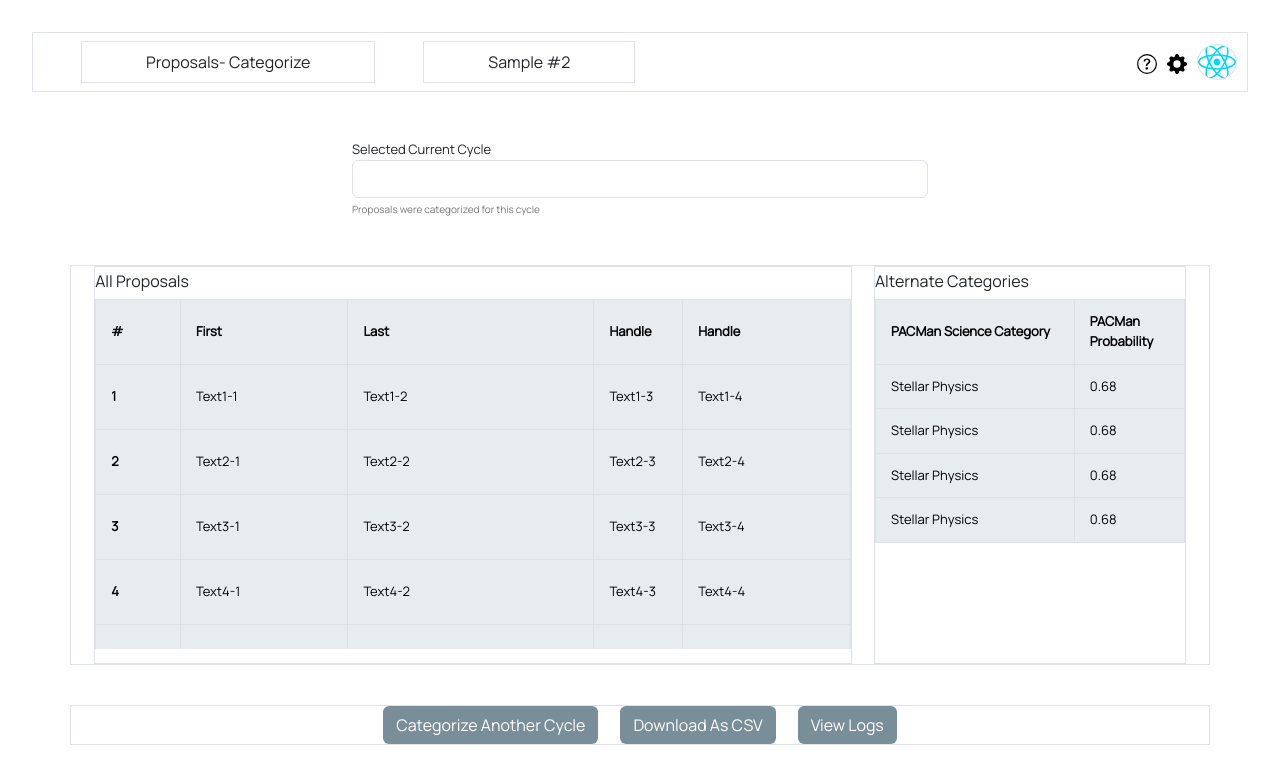
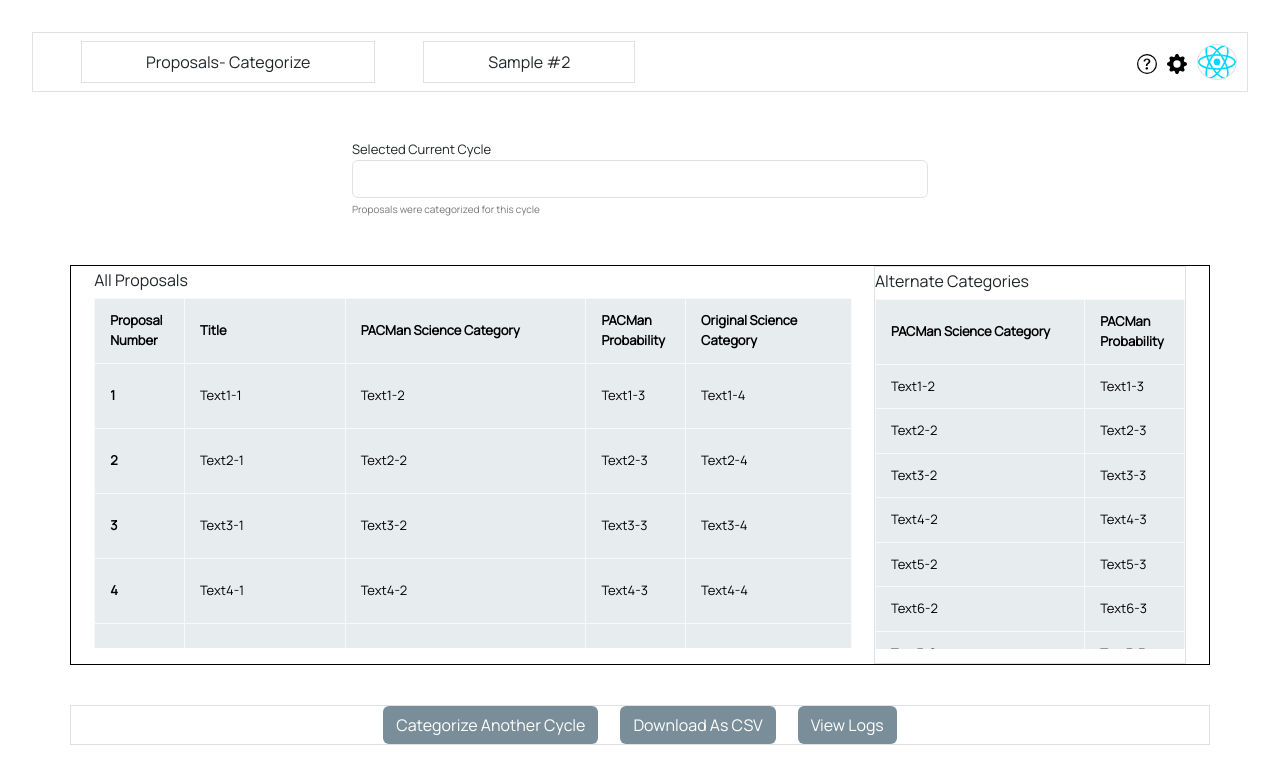
Before and after one commit to deepthought-initiative/pacmanweb, a React (Vite) app in the folder frontend/: page / in a window 1280 px wide. Both pictures are taken after a click on the button "Proposals- Categorize". Shown: the top 784 px of the page. Built offline with nearby package versions, Linux system fonts and the light colour scheme.

Commit message:
Download as csv functionality and add scroll ability to the alternate categories table.

```diff
--- a/frontend/src/components/proposalTable.jsx
+++ b/frontend/src/components/proposalTable.jsx
@@ -1,4 +1,4 @@
-import '../css/proposalTable.css'
+import '../css/proposalTable.css';
 
 const ProposalTable = () => {
     const data = [
@@ -12,32 +12,46 @@ const ProposalTable = () => {
     { id: 8, column1: 'Text8-1', column2: 'Text8-2', column3: 'Text8-3', column4: 'Text8-4' },
     { id: 9, column1: 'Text9-1', column2: 'Text9-2', column3: 'Text9-3', column4: 'Text9-4' },
     { id: 10, column1: 'Text10-1', column2: 'Text10-2', column3: 'Text10-3', column4: 'Text10-4' }
-]
+    ]
+    const downloadCSV = () => {
+    const headers = ['Proposal Number', 'Title', 'PACMan Science Category', 'PACMan Probability', 'Original Science Category'];
+    const csvContent =
+      headers.join(',') +
+      '\n' +
+      data.map((row) => Object.values(row).join(',')).join('\n');
 
+    const encodedUri = encodeURI(`data:text/csv;charset=utf-8,${csvContent}`);
+    const link = document.createElement('a');
+    link.setAttribute('href', encodedUri);
+    link.setAttribute('download', 'proposals.csv');
+    document.body.appendChild(link);
+    link.click();
+    document.body.removeChild(link);
+  };
   return (
     <>
-        <div id="outer-container"className="container border mt-5">
-            <div id="left-section" className='border'>
+        <div id="outer-container"className="container border border-1 border-black mt-5">
+            <div id="left-section" className=''>
                 <h6 className=''>All Proposals</h6>
                 <div className='table-container'>
-                    <table className="table table-bordered">
+                    <table className="table table-bordered border border-light">
                         <thead>
                             <tr>
-                                <th scope="col">#</th>
-                                <th scope="col">First</th>
-                                <th scope="col">Last</th>
-                                <th scope="col">Handle</th>
-                                <th scope="col">Handle</th>
+                                <th scope="col">Proposal Number</th>
+                                <th scope="col">Title</th>
+                                <th scope="col">PACMan Science Category</th>
+                                <th scope="col">PACMan Probability</th>
+                                <th scope="col">Original Science Category</th>
                             </tr>
                         </thead>
                         <tbody>
                             {data.map((row) => (
                                 <tr key={row.id}>
-                                    <th className="w-11" scope="row">{row.id}</th>
-                                    <td className="w-22">{row.column1}</td>
-                                    <td className="w-33">{row.column2}</td>
-                                    <td className='w-11'>{row.column3}</td>
-                                    <td className='w-22'>{row.column4}</td>
+                                    <th className="w-11 text-break" scope="row">{row.id}</th>
+                                    <td className="w-22 text-break">{row.column1}</td>
+                                    <td className="w-33 text-break">{row.column2}</td>
+                                    <td className='w-11 text-break'>{row.column3}</td>
+                                    <td className='w-22 text-break'>{row.column4}</td>
                                 </tr>
                             ))}
                         </tbody>
@@ -47,7 +61,7 @@ const ProposalTable = () => {
             <div id="right-section" className='border'>
                 <h6 className=''>Alternate Categories</h6>
                 <div className='table-container'>
-                    <table className="table table-bordered right-table">
+                    <table className="table table-bordered border border-light">
                         <thead>
                             <tr>
                                 <th scope="col">PACMan Science Category</th>
@@ -55,22 +69,12 @@ const ProposalTable = () => {
                             </tr>
                         </thead>
                         <tbody>
-                            <tr>
-                                <td className="w-22">Stellar Physics</td>
-                                <td className='w-11'>0.68</td>
-                            </tr>
-                            <tr>
-                                <td className="w-22">Stellar Physics</td>
-                                <td className='w-11'>0.68</td>
-                            </tr>
-                            <tr>
-                                <td className="w-22">Stellar Physics</td>
-                                <td className='w-11'>0.68</td>
-                            </tr>
-                            <tr>
-                                <td className="w-22">Stellar Physics</td>
-                                <td className='w-11'>0.68</td>
-                            </tr>
+                            {data.map((row) => (
+                                <tr key={row.id}>
+                                    <td className="w-33 text-break">{row.column2}</td>
+                                    <td className='w-11 text-break'>{row.column3}</td>
+                                </tr>
+                            ))}
                         </tbody>
                     </table>
                 </div>
@@ -78,7 +82,7 @@ const ProposalTable = () => {
         </div>
         <div className='button-tray container border'>
             <button className='btn'>Categorize Another Cycle</button>
-            <button className='btn'>Download As CSV</button>
+            <button className='btn' onClick={downloadCSV}>Download As CSV</button>
             <button className='btn'>View Logs</button>
         </div>
     </>
```
